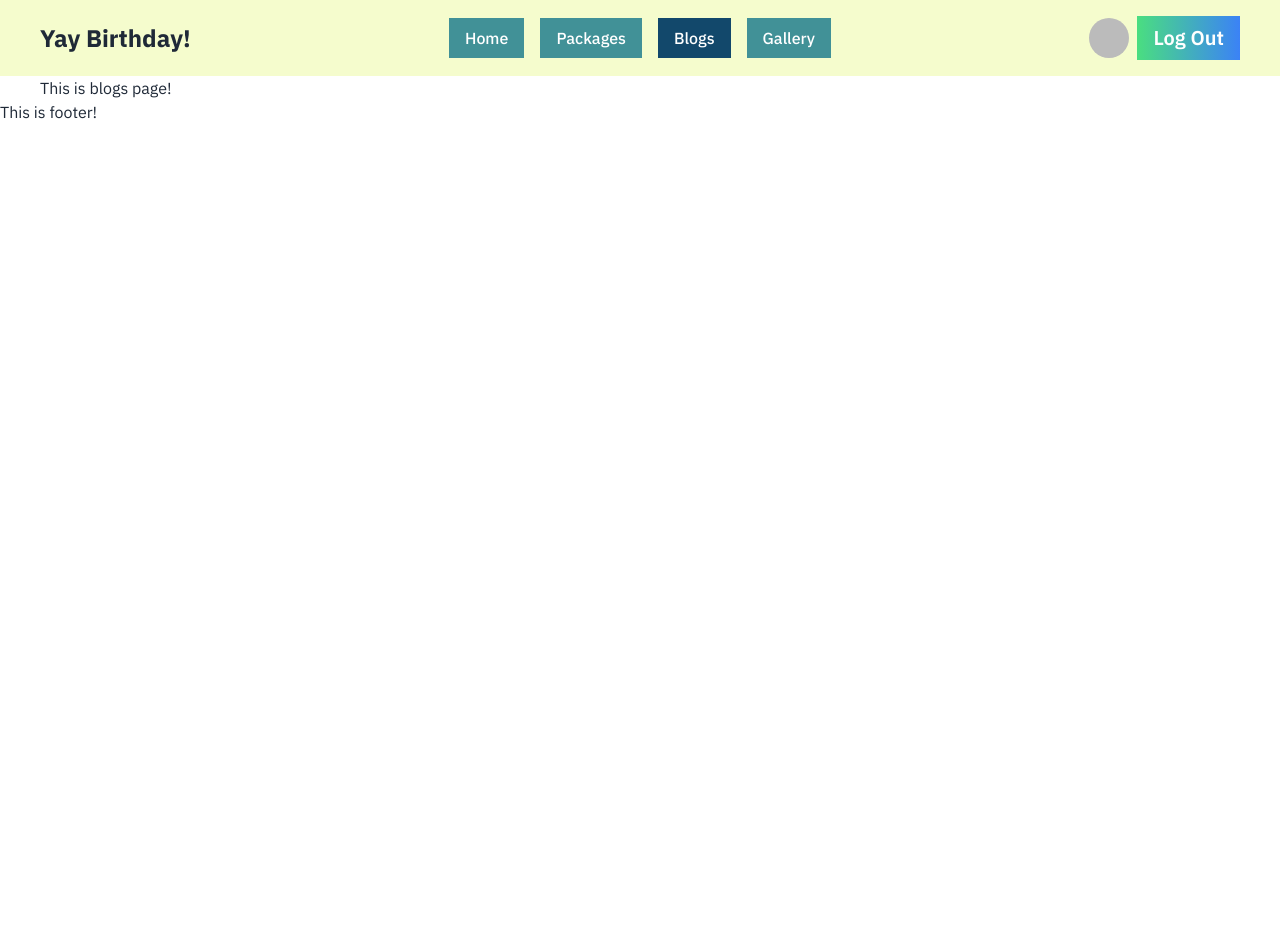
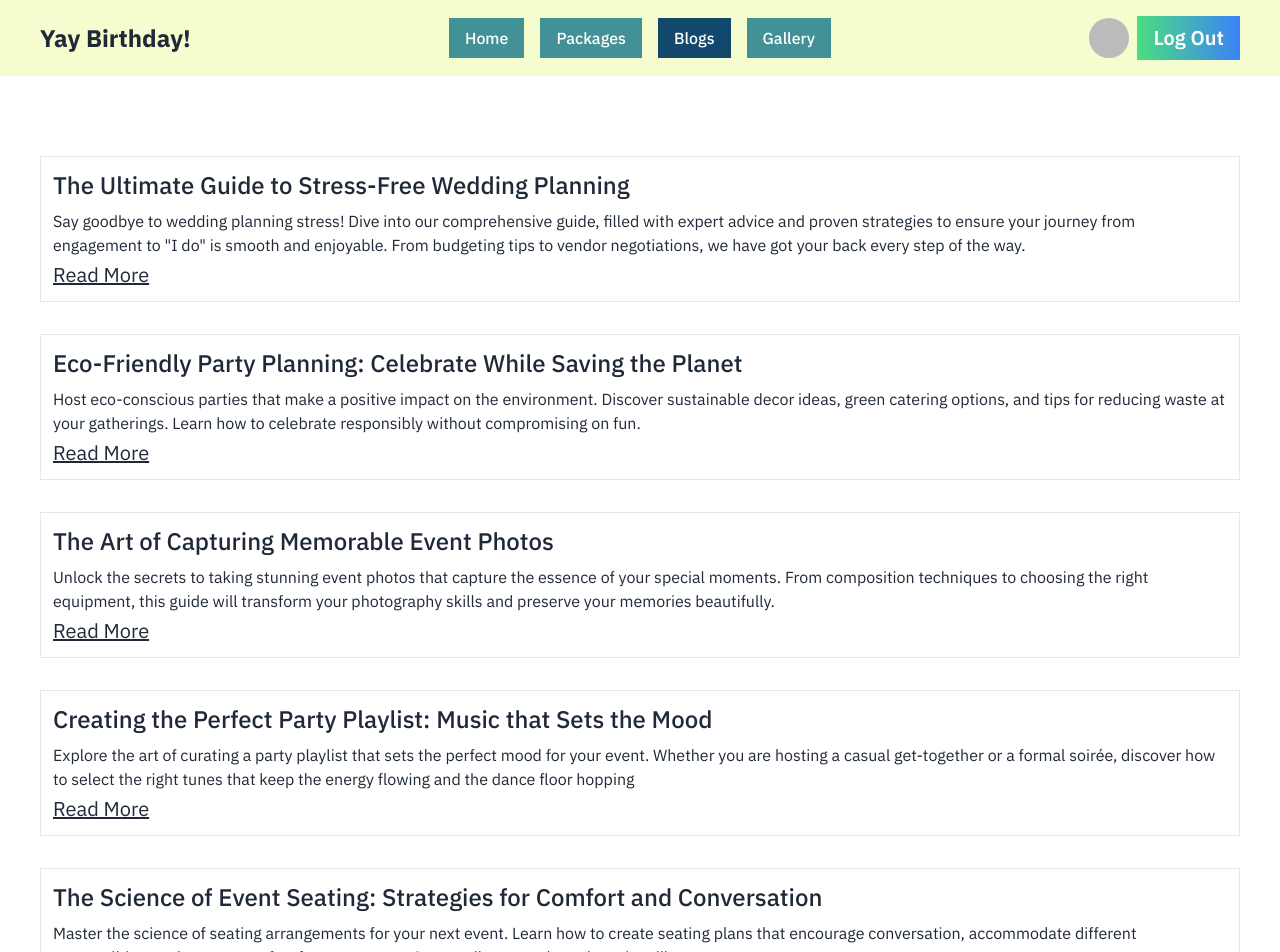
Before and after one commit to abusayed0/yay-birthday-batch8, a React (Vite) app: page /blogs in a window 1280 px wide. Shown: the top 952 px of the page. Before the commit the page ends 800 px from the top, so only its background shows below. Built offline with nearby package versions, Linux system fonts and the light colour scheme; no server answers; sample sign-in values are in the browser's storage.

Commit message:
added blogs page context

```diff
--- a/src/components/pages/blogs-page/blogs/Blogs.jsx
+++ b/src/components/pages/blogs-page/blogs/Blogs.jsx
@@ -1,8 +1,42 @@
 
 const Blogs = () => {
     return (
-        <div>
-            <h2>This is blogs page!</h2>
+        <div className="mt-20 flex flex-col gap-8">
+            <div className="border p-3">
+                <h2 className="text-2xl font-medium">The Ultimate Guide to Stress-Free Wedding Planning</h2>
+                <p className="mt-2">
+                    Say goodbye to wedding planning stress! Dive into our comprehensive guide, filled with expert advice and proven strategies to ensure your journey from engagement to &#34;I do&#34; is smooth and enjoyable. From budgeting tips to vendor negotiations, we have got your back every step of the way.
+                </p>
+                <button className="mt-1 text-xl underline">Read More</button>
+            </div>
+            <div className="border p-3">
+                <h2 className="text-2xl font-medium">Eco-Friendly Party Planning: Celebrate While Saving the Planet</h2>
+                <p className="mt-2">
+                    Host eco-conscious parties that make a positive impact on the environment. Discover sustainable decor ideas, green catering options, and tips for reducing waste at your gatherings. Learn how to celebrate responsibly without compromising on fun.
+                </p>
+                <button className="mt-1 text-xl underline">Read More</button>
+            </div>
+            <div className="border p-3">
+                <h2 className="text-2xl font-medium">The Art of Capturing Memorable Event Photos</h2>
+                <p className="mt-2">
+                    Unlock the secrets to taking stunning event photos that capture the essence of your special moments. From composition techniques to choosing the right equipment, this guide will transform your photography skills and preserve your memories beautifully.
+                </p>
+                <button className="mt-1 text-xl underline">Read More</button>
+            </div>
+            <div className="border p-3">
+                <h2 className="text-2xl font-medium">Creating the Perfect Party Playlist: Music that Sets the Mood</h2>
+                <p className="mt-2">
+                    Explore the art of curating a party playlist that sets the perfect mood for your event. Whether you are hosting a casual get-together or a formal soirée, discover how to select the right tunes that keep the energy flowing and the dance floor hopping
+                </p>
+                <button className="mt-1 text-xl underline">Read More</button>
+            </div>
+            <div className="border p-3">
+                <h2 className="text-2xl font-medium">The Science of Event Seating: Strategies for Comfort and Conversation</h2>
+                <p className="mt-2">
+                    Master the science of seating arrangements for your next event. Learn how to create seating plans that encourage conversation, accommodate different personalities, and ensure comfort for your guests. Say goodbye to awkward seating dilemmas.
+                </p>
+                <button className="mt-1 text-xl underline">Read More</button>
+            </div>
         </div>
     );
 };
```
